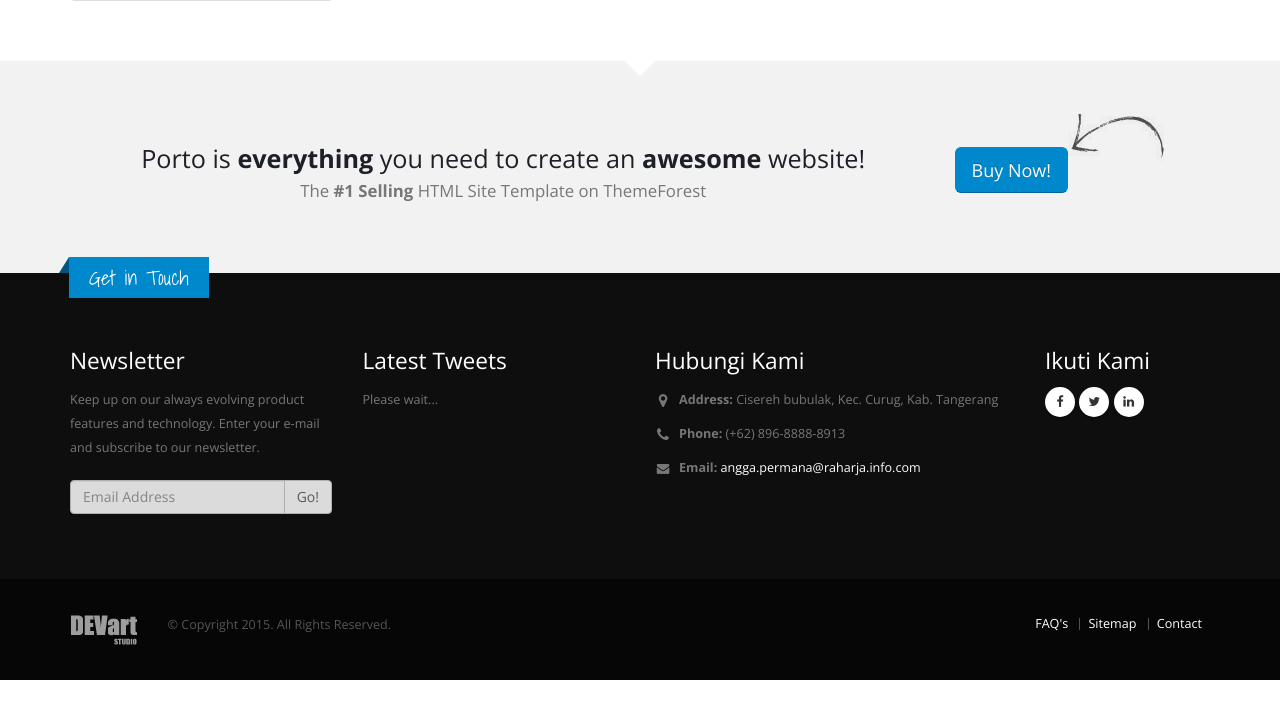
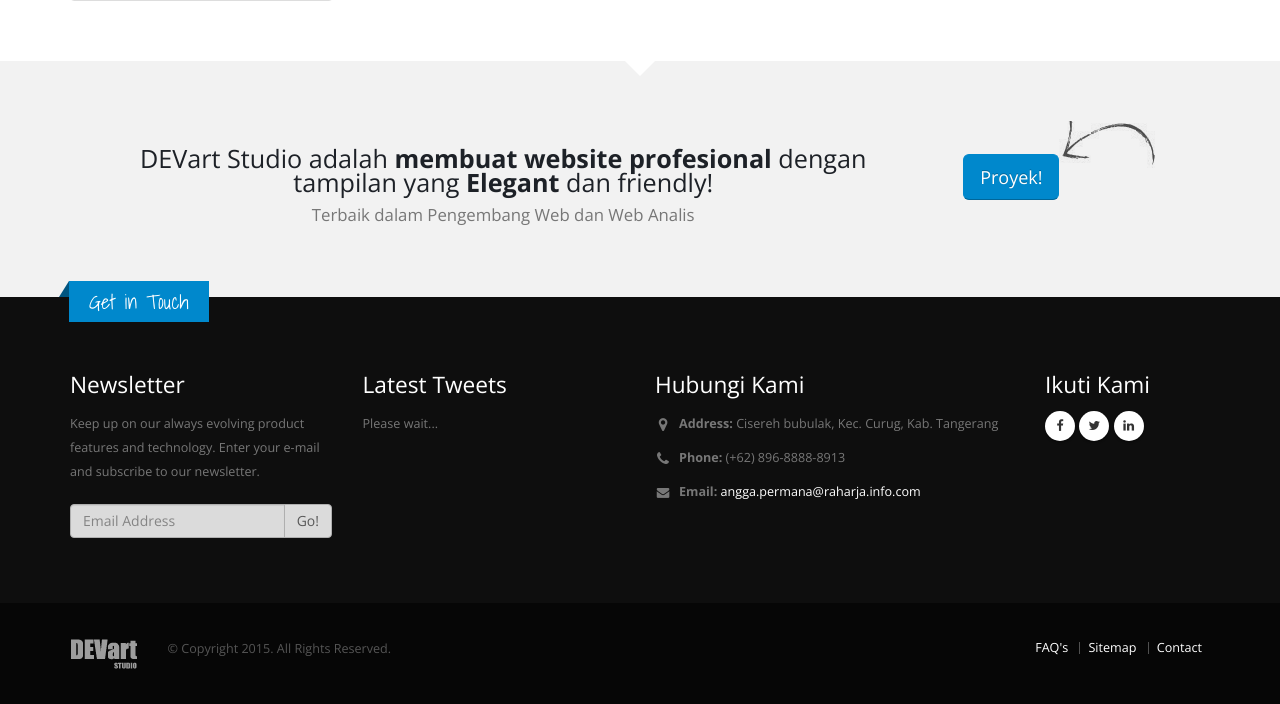
Before and after one commit to Angga47/Project, a PHP site: page /phpmail/about-us.php in a window 1280 px wide. Shown: the part 2148-2852 px from the top of the page. Before the commit the page ends 2828 px from the top, so only its background shows below. Run offline with PHP 8.4, Linux system fonts and the light colour scheme.

Commit message:
Di ubah deskripsinya

```diff
--- a/about-us.php
+++ b/about-us.php
@@ -324,15 +324,15 @@
 									</div>
 								</div>
 								<div class="progress-label">
-									<span>Adobe Illustrator</span>
+									<span>Photoshop</span>
 								</div>
 								<div class="progress">
 									<div class="progress-bar progress-bar-primary" data-appear-progress-animation="75%" data-appear-animation-delay="600">
-										<span class="progress-bar-tooltip">95%</span>
+										<span class="progress-bar-tooltip">75%</span>
 									</div>
 								</div>
 								<div class="progress-label">
-									<span>Photoshop</span>
+									<span>Adobe Illustrator</span>
 								</div>
 								<div class="progress">
 									<div class="progress-bar progress-bar-primary" data-appear-progress-animation="85%" data-appear-animation-delay="900">
@@ -435,11 +435,11 @@
 						<div class="row">
 							<div class="col-md-12">
 								<div class="call-to-action-content">
-									<h3>Porto is <strong>everything</strong> you need to create an <strong>awesome</strong> website!</h3>
-									<p>The <strong>#1 Selling</strong> HTML Site Template on ThemeForest</p>
+									<h3>DEVart Studio adalah <strong>membuat website profesional </strong>dengan tampilan yang <strong> Elegant</strong> dan friendly!</h3>
+									<p>Terbaik dalam <strong></strong> Pengembang Web dan Web Analis</p>
 								</div>
 								<div class="call-to-action-btn">
-									<a href="http://themeforest.net/item/porto-responsive-html5-template/4106987" target="_blank" class="btn btn-lg btn-primary">Buy Now!</a><span class="arrow hlb hidden-xs hidden-sm hidden-md" data-appear-animation="rotateInUpLeft" style="top: -12px;"></span>
+									<a href="" target="_blank" class="btn btn-lg btn-primary">Proyek!</a><span class="arrow hlb hidden-xs hidden-sm hidden-md" data-appear-animation="rotateInUpLeft" style="top: -12px;"></span>
 								</div>
 							</div>
 						</div>
```
